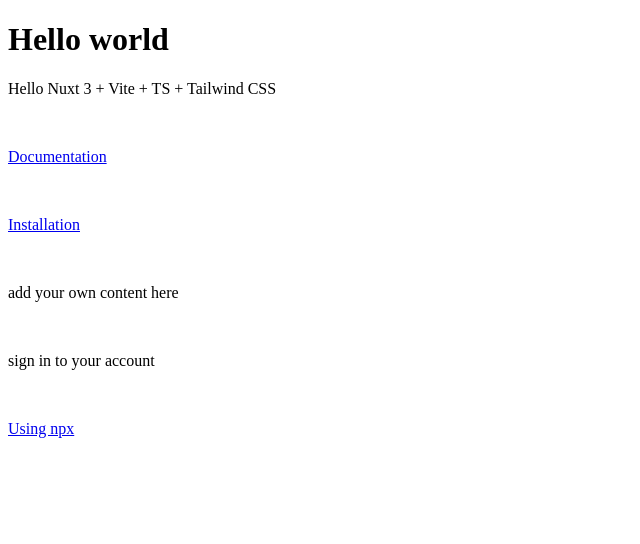
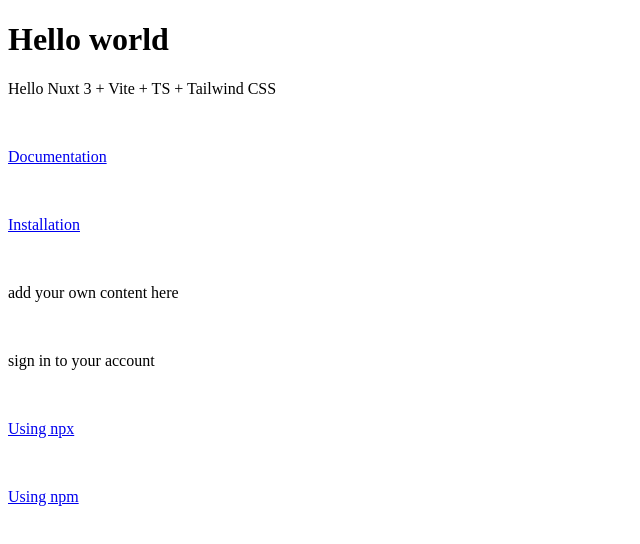
Before and after one commit to ppkmk2546/git, a Nuxt app: page / in a window 1280 px wide. Shown: the top 544 px of the page, without its empty margins (0-640 px from the left). Built offline with nearby package versions, Linux system fonts and the light colour scheme.

Commit message:
add detail npm

```diff
--- a/app.vue
+++ b/app.vue
@@ -24,5 +24,9 @@
     <p>
       <a href="https://nuxt.com/docs/getting-started/installation#using-npx" target="_blank">Using npx</a>
     </p>
+    <br>
+    <p>
+      <a href="https://nuxt.com/docs/getting-started/installation#using-npm" target="_blank">Using npm</a>
+    </p>
   </div>
 </template>
```
